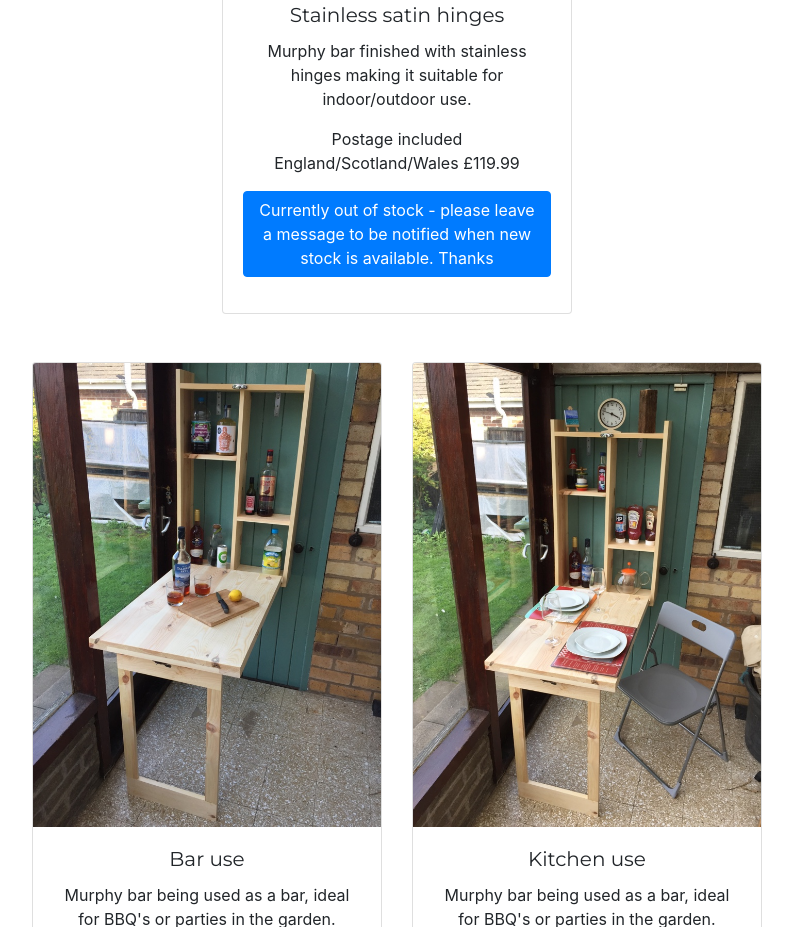
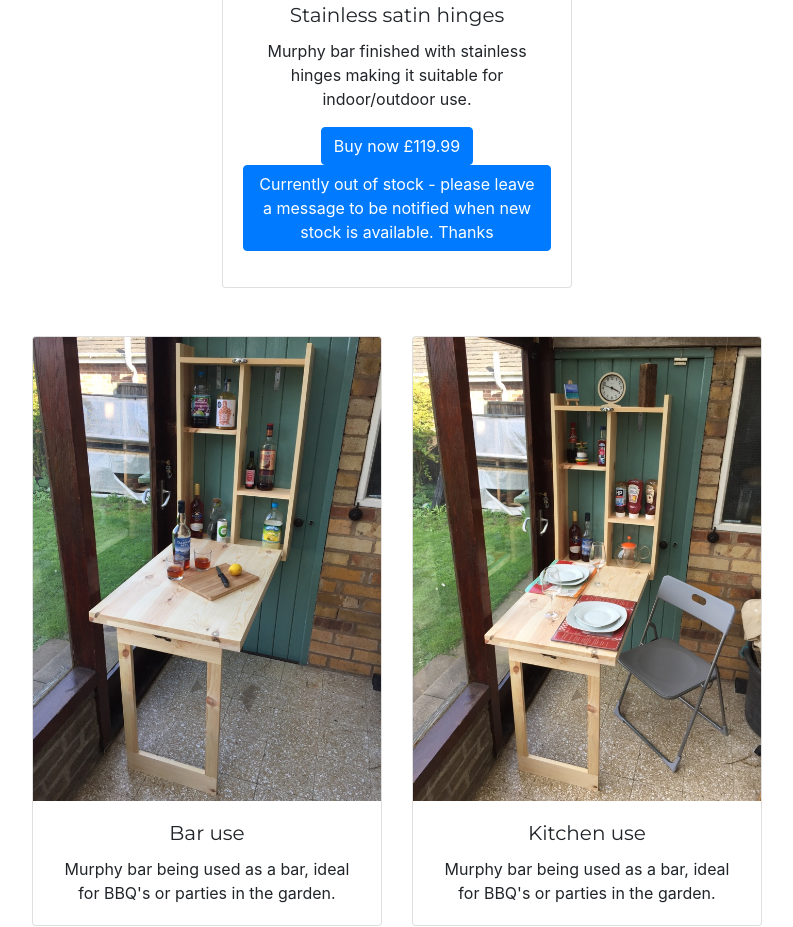
Before and after one commit to StudentRik/murphybar, a website with bundled scripts: page index.html in a window 1280 px wide. Shown: the part 1455-2382 px from the top of the page, without its empty margins (243-1036 px from the left). Built offline with nearby package versions, Linux system fonts and the light colour scheme.

Commit message:
changed back to in stock

```diff
--- a/index.html
+++ b/index.html
@@ -113,14 +113,14 @@
                         <h5 class="card-title">Stainless satin hinges</h5>
                         <p class="card-text">Murphy bar finished with stainless hinges making it suitable for indoor/outdoor
                             use.</p>
-                        <p>Postage included England/Scotland/Wales &pound;119.99</p>
-                        <!--<form action="https://www.paypal.com/cgi-bin/webscr" method="post" target="_top">-->
-                            <!--<input type="hidden" name="cmd" value="_s-xclick">-->
-                            <!--<input type="hidden" name="hosted_button_id" value="NR66AUH4NVNEU">-->
-                            <!--<button type="image" name="submit" class="btn btn-primary"-->
-                                    <!--title="buy now with paypal">Buy now &pound;119.99<br>-->
-                            <!--</button>-->
-                        <!--</form>-->
+                        <!--<p>Postage included England/Scotland/Wales &pound;119.99</p>-->
+                        <form action="https://www.paypal.com/cgi-bin/webscr" method="post" target="_top">
+                            <input type="hidden" name="cmd" value="_s-xclick">
+                            <input type="hidden" name="hosted_button_id" value="NR66AUH4NVNEU">
+                            <button type="image" name="submit" class="btn btn-primary"
+                                    title="buy now with paypal">Buy now &pound;119.99<br>
+                            </button>
+                        </form>
                         <p class="btn btn-primary">Currently out of stock - please leave a message to be notified when new stock is available. Thanks</p>
                     </div>
                 </div>
```
